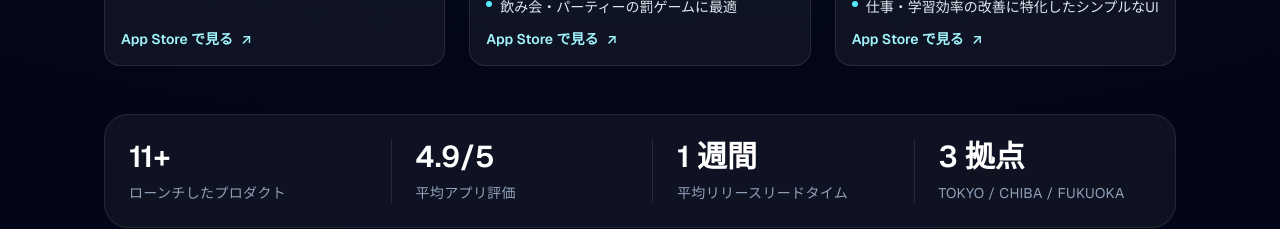
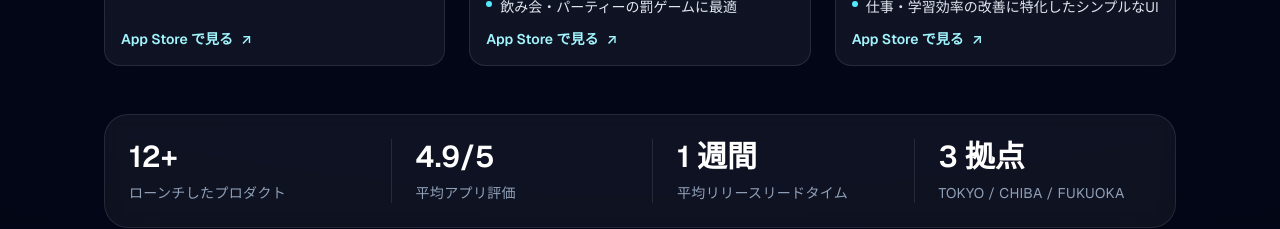
Before and after one commit to burisyake/aquapeak-website-renewal, a Next.js app: page / in a window 1280 px wide. Shown: the part 2340-2569 px from the top of the page. Built offline with nearby package versions, Linux system fonts and the light colour scheme.

Commit message:
✨ feat: Update product statistics to reflect the launch of an additional product in page.tsx

```diff
--- a/src/app/page.tsx
+++ b/src/app/page.tsx
@@ -196,7 +196,7 @@ const services = [
 ];
 
 const stats = [
-  { value: "11+", label: "ローンチしたプロダクト" },
+  { value: "12+", label: "ローンチしたプロダクト" },
   { value: "4.9/5", label: "平均アプリ評価" },
   { value: "1 週間", label: "平均リリースリードタイム" },
   { value: "3 拠点", label: "Tokyo / Chiba / Fukuoka" },
```
